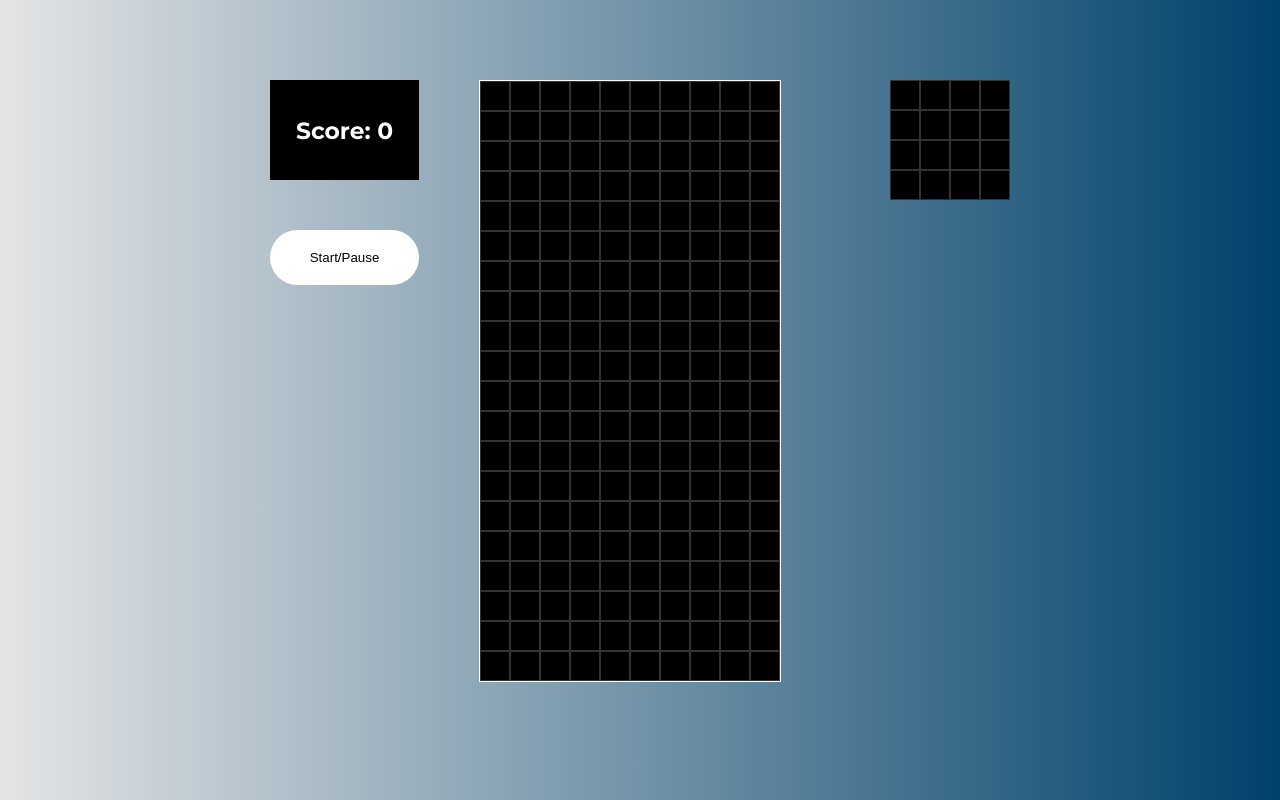
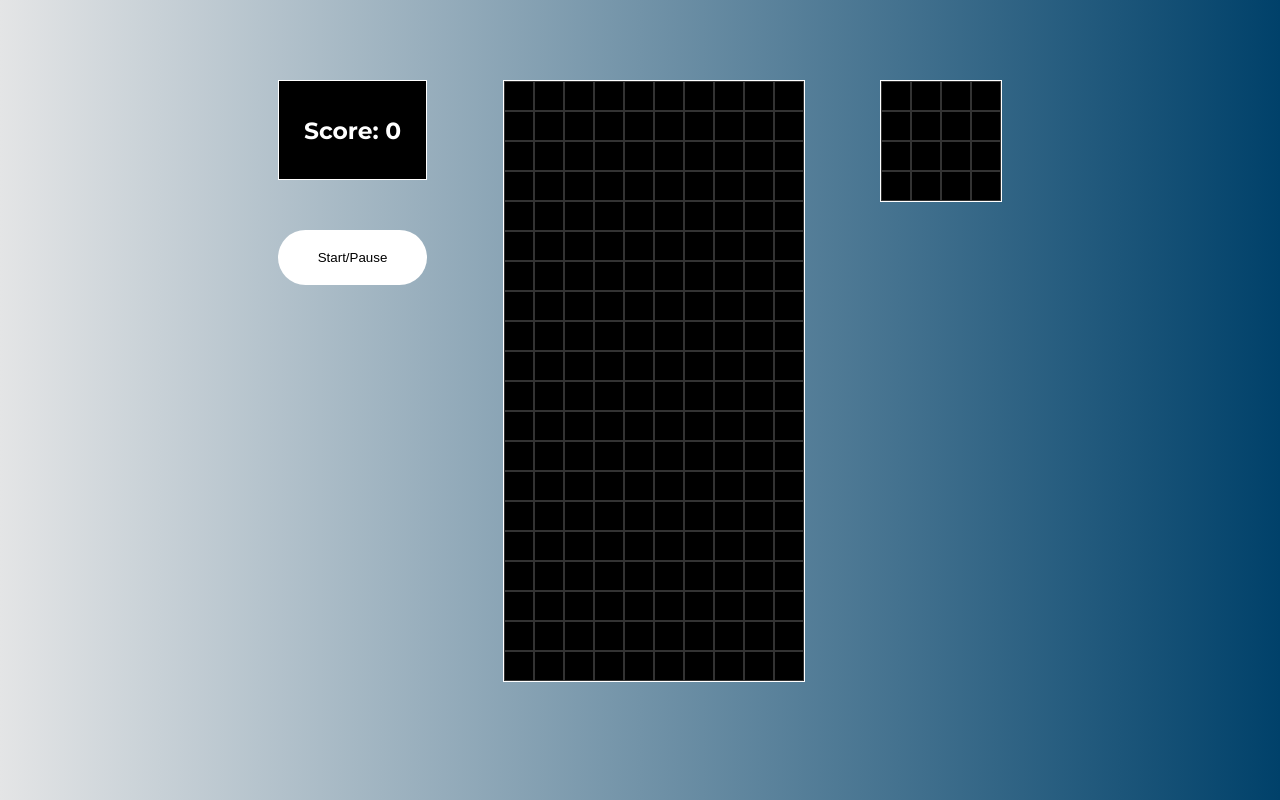
Before and after one commit to gazjosef/tetris, a website: page index.html in a window 1280 px wide. Drawn offline with Linux system fonts and the light colour scheme.

Commit message:
Updated CSS

```diff
--- a/index.html
+++ b/index.html
@@ -236,6 +236,7 @@
       </div>
 
       <!-- Mini Grid -->
+      <div class="border">
         <div class="mini-grid">
           <div></div>
           <div></div>
@@ -255,5 +256,6 @@
           <div></div>
         </div>
       </div>
+    </div>
   </body>
 </html>
--- a/sass/snippets/_grid.scss
+++ b/sass/snippets/_grid.scss
@@ -9,7 +9,7 @@
 .mini-grid {
   width: 120px;
   height: 120px;
-  margin-left: 50px;
+  // margin-left: 50px;
 
   display: flex;
   flex-wrap: wrap;
@@ -27,6 +27,7 @@
 }
 
 .border {
-  height: 602px;
+  // height: 602px;
+  height: min-content;
   border: 1px solid white;
 }
--- a/sass/snippets/_score.scss
+++ b/sass/snippets/_score.scss
@@ -3,6 +3,7 @@
   padding: 2rem;
   height: 100px;
   // width: 100px;
+  border: 1px solid white;
 
   display: grid;
   place-items: center;
```
Also changed, not shown: css/style.css, sass/main.css, 2 other files. Lines whose indentation alone changed are shown as unchanged.
